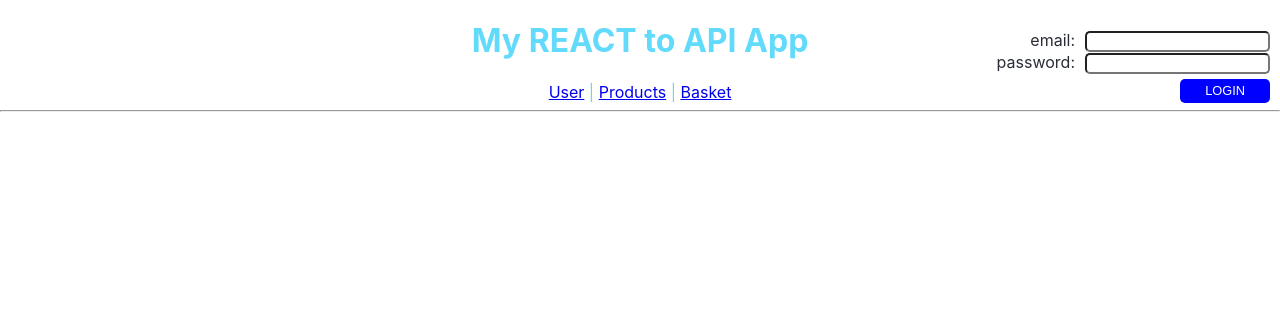
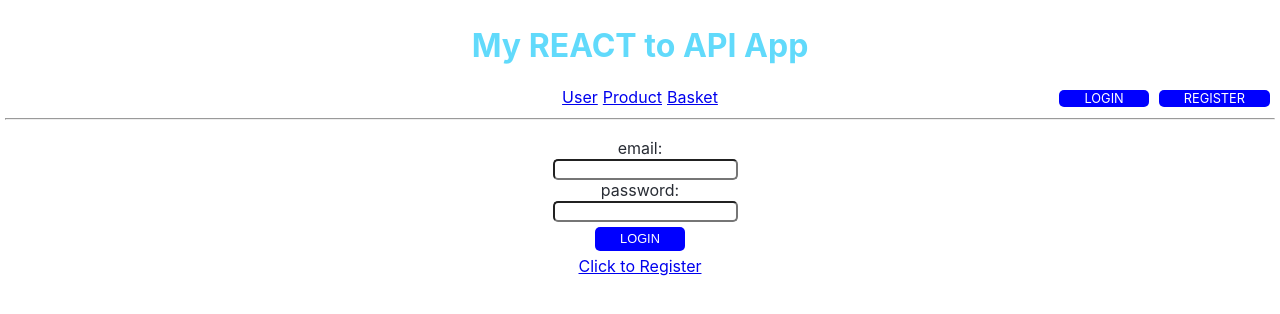
Before and after one commit to iwomipl/react-ts-jest-sql-db-rest-api-templat, a React (Create React App) app: page /login in a window 1280 px wide. Shown: the top 314 px of the page. Built offline with nearby package versions, Linux system fonts and the light colour scheme; the HTML template or start-up script is replaced by a standard one.

Commit message:
Add some changes in Header, and register and ogin routes

```diff
--- a/src/App.tsx
+++ b/src/App.tsx
@@ -1,20 +1,25 @@
 import React from 'react';
+import { Header } from './components/Header/Header';
+import {RegisterForm} from "./components/RegisterForm/RegisterForm";
+import {Route, Routes} from "react-router-dom";
+import {UserView} from "./views/UserView";
+import {ProductView} from "./views/ProductView";
+import {BasketView} from "./views/BasketView";
+import {LoginForm} from "./components/LoginForm/LoginForm";
+
 import './App.css';
-import {Route, Routes } from 'react-router-dom';
-import { Header } from './components/Header/Header';
-import { UserView } from './views/UserView';
 
 function App() {
   return (
     <main className="app">
         <Header/>
-        <hr/>
         <Routes>
-            <Route path='/user' element={<UserView/>}></Route>
-            <Route path='/product' element={<UserView/>}></Route>
-            <Route path='/basket' element={<UserView/>}></Route>
+            <Route path='/user' element={<UserView/>}/>
+            <Route path='/products' element={<ProductView/>}/>
+            <Route path='/basket' element={<BasketView/>}/>
+            <Route path='/login' element={<LoginForm/>}/>
+            <Route path='/register' element={<RegisterForm/>}/>
         </Routes>
-
     </main>
   );
 }
--- a/src/components/Header/Header.tsx
+++ b/src/components/Header/Header.tsx
@@ -1,20 +1,25 @@
 import React, {useState} from "react";
 import {NavLink} from "react-router-dom";
-import { LoginForm } from "../LoginForm/LoginForm";
 
 import './header.css'
 
-export const Header = ()=>{
+export const Header = () => {
     const [loggedIn, setLoggedIn] = useState(false);
     return (<div className="navigation">
+        <h1>My REACT to API App</h1>
         <div className="navigation__elements">
-        <h1>My REACT to API App</h1>
-        <NavLink to='/user'>User</NavLink> | <NavLink to='/pruducts'>Products</NavLink> | <NavLink to='/basket'>Basket</NavLink>
+            <NavLink to='/user' className="navigation__button">User</NavLink>
+            <NavLink to='/products' className="navigation__button">Product</NavLink>
+            <NavLink to='/basket' className="navigation__button">Basket</NavLink>
+            {!loggedIn
+                ? <div className="signUpOrRegister">
+                    <NavLink className="btn" to='/login'>Login</NavLink>
+                    <NavLink className="btn" to='/register'>Register</NavLink>
+                </div>
+                : null}
         </div>
-        {!loggedIn
-            ? <div className="navigation__elements">
-            <LoginForm/>
-        </div>
-        : null}
+
+
+        <hr/>
     </div>)
 }
--- a/src/components/Header/header.css
+++ b/src/components/Header/header.css
@@ -1,6 +1,22 @@
 .navigation {
+    position: relative;
     color: #61dafb;
     text-align: center;
+    padding: 5px;
+    margin-bottom: 5px;
+}
+
+.navigation__elements {
     display: grid;
-    align-items: end;
+    grid-template-columns: 1fr repeat(3, auto) 1fr;
+    grid-column-gap: 5px;
+    justify-items: center;
 }
+
+.navigation__button:first-child {
+    grid-column-start: 2;
+}
+
+.signUpOrRegister {
+    margin-left: auto;
+}
--- a/src/components/LoginForm/LoginForm.css
+++ b/src/components/LoginForm/LoginForm.css
@@ -1,8 +1,5 @@
 .loginForm {
-    text-align: right;
-    position: absolute;
-    right: 10px;
-    top: 30px;
+    text-align: center;
     color: #282c34;
 }
 
--- a/src/components/LoginForm/LoginForm.tsx
+++ b/src/components/LoginForm/LoginForm.tsx
@@ -1,23 +1,24 @@
 import React, {ChangeEvent, useState} from "react";
-import { Btn } from "../common/Btn/Btn";
+import {Btn} from "../common/Btn/Btn";
 
 import './LoginForm.css'
 import {Input} from "../common/Input/Input";
+import {NavLink} from "react-router-dom";
 
-export const LoginForm = ()=>{
+export const LoginForm = () => {
     const [form, setForm] = useState({
         email: '',
         password: '',
     })
 
-    const updateForm = (key: string, value:string): void=>{
-        setForm(form=>({
+    const updateForm = (key: string, value: string): void => {
+        setForm(form => ({
             ...form,
             [key]: value,
         }))
     }
 
-    const handleSubmit = async (e: React.FormEvent)=>{
+    const handleSubmit = async (e: React.FormEvent) => {
         e.preventDefault();
         try {
             const result = await fetch('http://localhost:3001/user/login', {
@@ -29,7 +30,7 @@ export const LoginForm = ()=>{
             });
             const data: {} = await result.json();
             console.log(data);
-        } catch (err){
+        } catch (err) {
             console.log(err)
         }
     }
@@ -42,16 +43,20 @@ export const LoginForm = ()=>{
                 text="email"
                 type="email"
                 value={form.email}
-                function={(e: ChangeEvent<HTMLInputElement>)=> updateForm('email', e.target.value)}
+                potentialBr={true}
+                function={(e: ChangeEvent<HTMLInputElement>) => updateForm('email', e.target.value)}
             />
             <Input
                 className="loginFormInput"
                 text="password"
                 type="password"
                 value={form.email}
-                function={(e: ChangeEvent<HTMLInputElement>)=> updateForm('password', e.target.value)}
+                potentialBr={true}
+                function={(e: ChangeEvent<HTMLInputElement>) => updateForm('password', e.target.value)}
             />
             <Btn text="Login"/>
+            <br/>
+            <NavLink to='/register'>Click to Register</NavLink>
         </form>
     )
 }
--- a/src/components/RegisterForm/RegisterForm.tsx
+++ b/src/components/RegisterForm/RegisterForm.tsx
@@ -3,6 +3,7 @@ import React, {ChangeEvent, useState} from "react";
 import './RegisterForm.css'
 import {Btn} from "../common/Btn/Btn";
 import {Input} from "../common/Input/Input";
+import {NavLink} from "react-router-dom";
 
 export const RegisterForm = ()=>{
     const [form, setForm] = useState({
@@ -62,23 +63,9 @@ export const RegisterForm = ()=>{
                 potentialBr={true}
                 function={(e: ChangeEvent<HTMLInputElement>)=> updateForm('confirmPassword', e.target.value)}
             />
-
-            {/*<label className='registerFormInput'>*/}
-            {/*    Your password:<br/>*/}
-            {/*    <input*/}
-            {/*        type="password"*/}
-            {/*        onChange={(e)=> updateForm('password', e.target.value)}*/}
-            {/*    />*/}
-            {/*</label>*/}
-            {/*<label className='registerFormInput'>*/}
-            {/*    Confirm password:<br/>*/}
-            {/*    <input*/}
-            {/*        type="password"*/}
-            {/*        onChange={(e)=> updateForm('confirmPassword', e.target.value)}*/}
-            {/*    />*/}
-            {/*</label>*/}
-
             <Btn text="Register"/>
+            <br/>
+            <NavLink to='/login'>Click to Login</NavLink>
         </form>
         )
 }
--- a/src/components/common/Btn/Btn.css
+++ b/src/components/common/Btn/Btn.css
@@ -8,5 +8,5 @@ button, .btn {
     border-radius: 5px;
     line-height: 22px;
     text-decoration: none;
-    margin: 5px 0;
+    margin: 5px;
 }
--- /dev/null
+++ b/src/views/BasketView.tsx
@@ -0,0 +1,7 @@
+import React from "react";
+
+
+export const BasketView = ()=>{
+
+    return <>BasketView</>
+}
--- /dev/null
+++ b/src/views/ProductView.tsx
@@ -0,0 +1,7 @@
+import React from "react";
+
+
+export const ProductView = ()=>{
+
+    return <>ProductView</>
+}
--- a/src/views/UserView.tsx
+++ b/src/views/UserView.tsx
@@ -1,7 +1,7 @@
 import React from "react";
-import {RegisterForm} from "../components/RegisterForm/RegisterForm";
+
 
 export const UserView = ()=>{
 
-    return <><RegisterForm/></>
+    return <>UserView</>
 }
```
